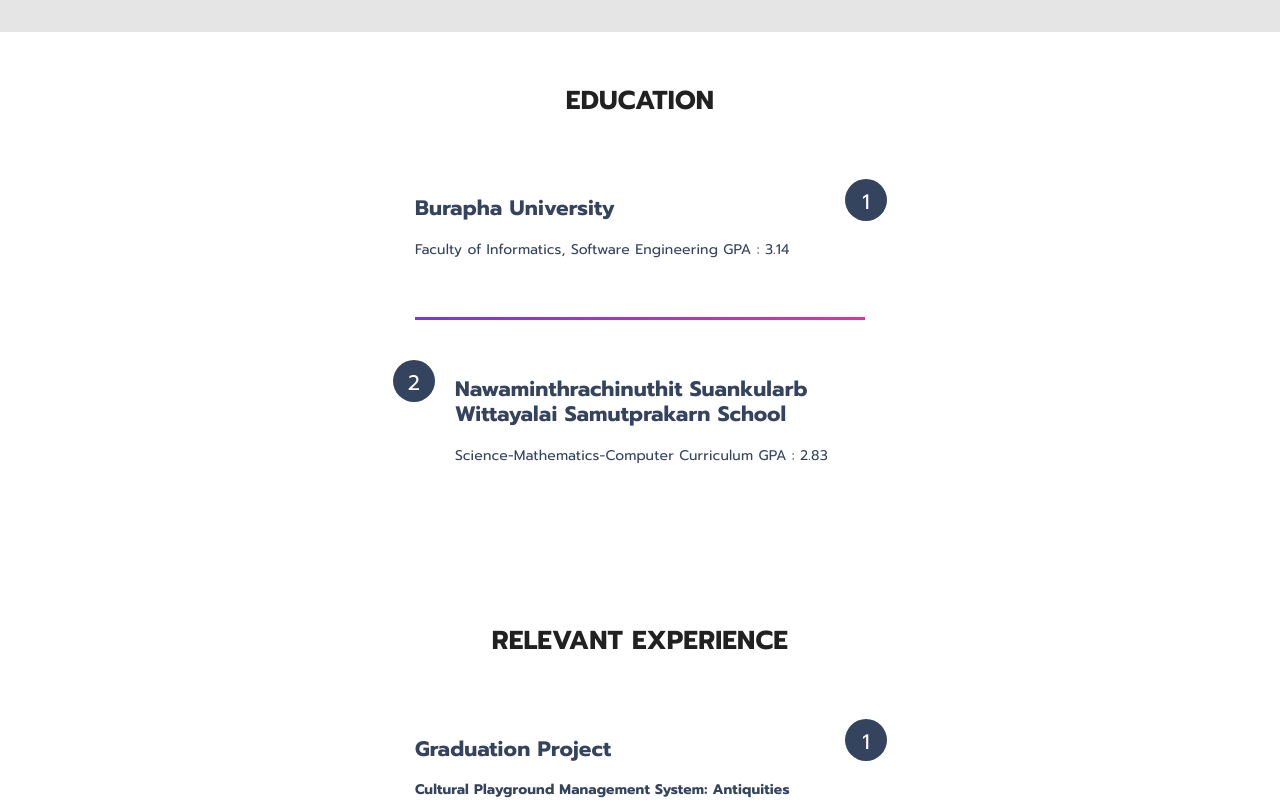
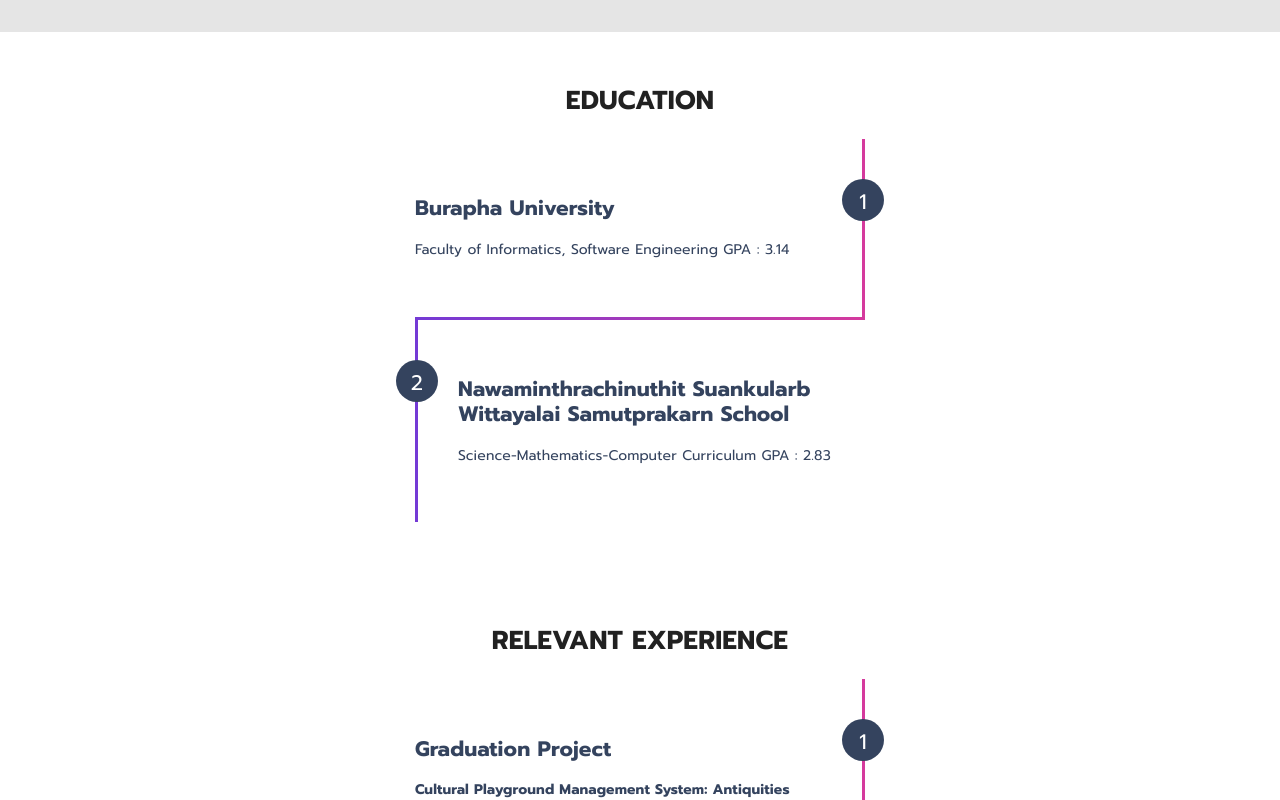
Before and after one commit to Jesdakorns/storytelling, a Next.js app: page /about in a window 1280 px wide. Shown: the part 1000-1800 px from the top of the page. Built offline with nearby package versions, Linux system fonts and the light colour scheme.

Commit message:
first commit

```diff
--- a/public/css/main.css
+++ b/public/css/main.css
@@ -35,7 +35,7 @@
 }
 
 .timeline .item-timeline:nth-child(odd) {
-  border-right: 3px solid;
+  border-right: 3px solid !important;
   padding-left: 0 !important;
   border-right: 0;
 }
@@ -46,7 +46,7 @@
 }
 
 .timeline .item-timeline:nth-child(even) {
-  border-left: 3px solid;
+  border-left: 3px solid !important;
   padding-right: 0 !important;
   border-left: 0;
   border-bottom: 0;
--- a/public/scss/main.scss
+++ b/public/scss/main.scss
@@ -42,7 +42,7 @@
    }
    //odd number borders
    .item-timeline:nth-child(odd) {
-      border-right: 3px solid;
+      border-right: 3px solid !important;
       padding-left: 0 !important;
       border-right: 0;
       &:before {
@@ -52,7 +52,7 @@
    }
    //even number borders
    .item-timeline:nth-child(even) {
-      border-left: 3px solid;
+      border-left: 3px solid !important;
       padding-right: 0 !important;
       border-left: 0;
       border-bottom: 0;
```
Also changed, not shown: 1 other file (tests, documents, lock files or other folders).
